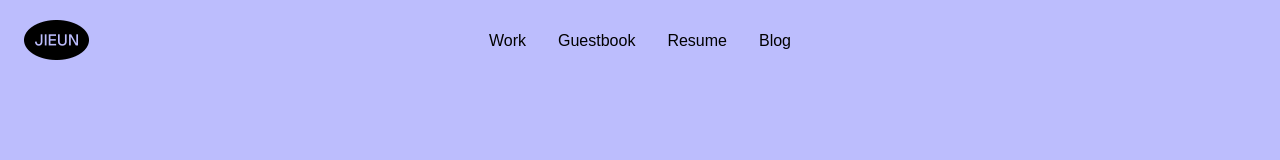
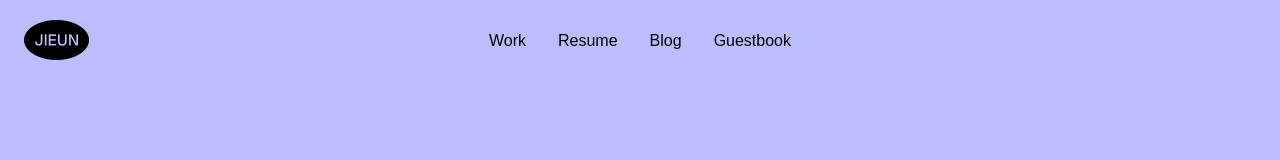
Before and after one commit to goleedev/jieun-portfolio-new, a Next.js app: page / in a window 1280 px wide. Shown: the top 160 px of the page. Built offline with nearby package versions, Linux system fonts and the light colour scheme; a web font is replaced by a local one.

Commit message:
refactor: update navigation links in Header component

```diff
--- a/components/header.tsx
+++ b/components/header.tsx
@@ -41,9 +41,9 @@ const NavLink = ({
 
 const navItems = [
   { title: 'Work', href: '/work' },
-  { title: 'Guestbook', href: '/guestbook' },
   { title: 'Resume', href: '/resume' },
   { title: 'Blog', href: '/blog' },
+  { title: 'Guestbook', href: '/guestbook' },
 ];
 
 export default function Header() {
```
